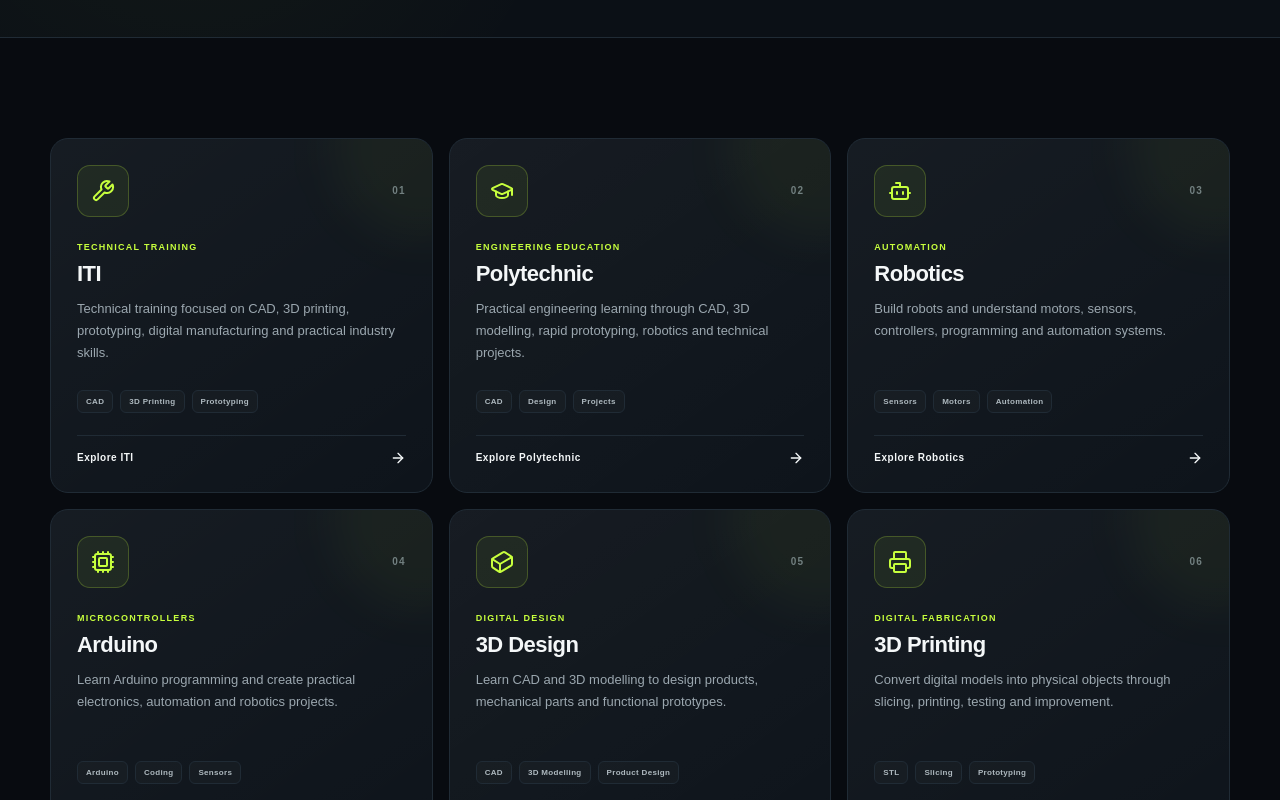
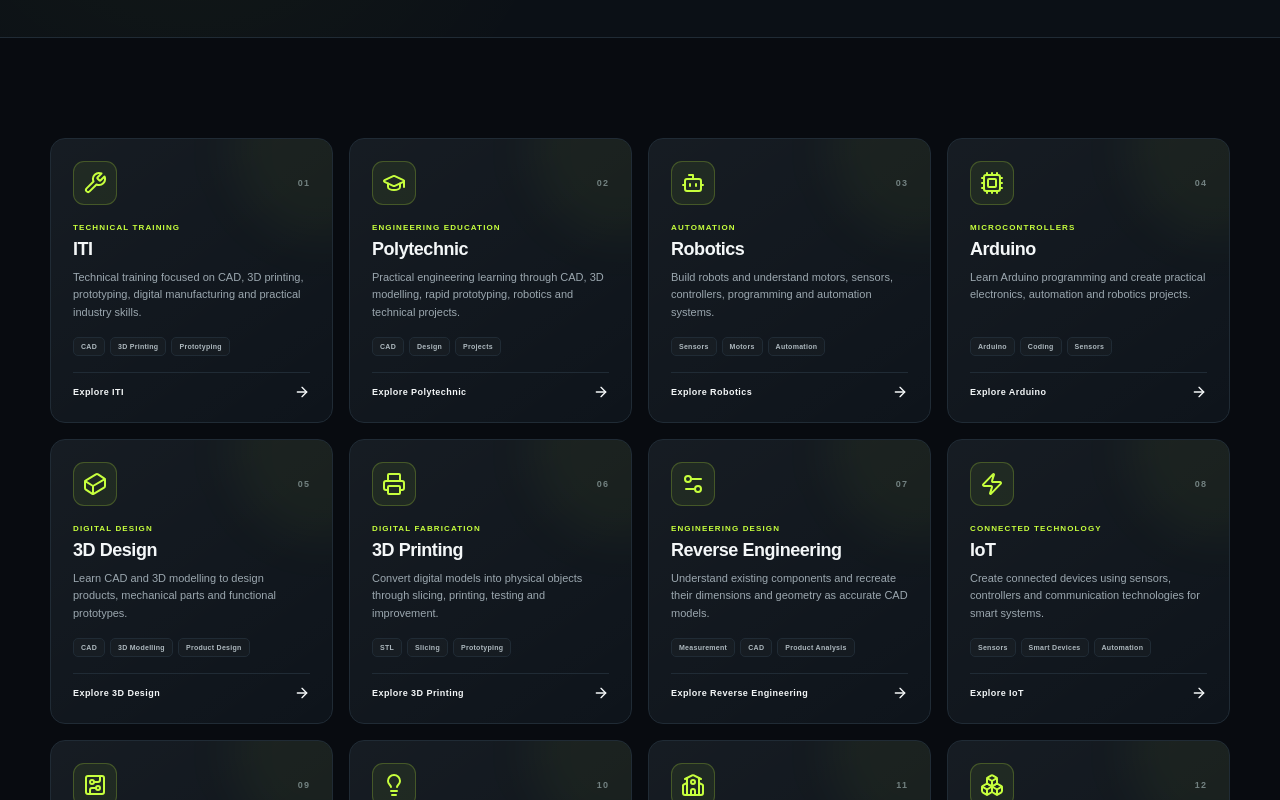
Before and after one commit to shikshamdehi01011990-wq/shikshamdehi, a Next.js app: page / in a window 1280 px wide. Shown: the part 1200-2000 px from the top of the page. Built offline with nearby package versions, Linux system fonts and the light colour scheme.

Commit message:
Update globals.css
db

```diff
--- a/app/globals.css
+++ b/app/globals.css
@@ -2219,3 +2219,171 @@
   }
 
 }
+/* =========================================================
+   SHIKSHAMDEHI — 4 x 3 MODULE CARD GRID
+   ========================================================= */
+
+/* ================= DESKTOP ================= */
+
+.moduleGrid {
+  display: grid;
+  grid-template-columns: repeat(4, minmax(0, 1fr));
+  gap: 14px;
+}
+
+.moduleCard {
+  min-height: 285px;
+  height: 100%;
+  padding: 21px;
+
+  position: relative;
+  display: flex;
+  flex-direction: column;
+  align-items: flex-start;
+
+  overflow: hidden;
+
+  border: 1px solid var(--line);
+  border-radius: 15px;
+
+  background:
+    linear-gradient(
+      145deg,
+      rgba(255, 255, 255, 0.035),
+      rgba(255, 255, 255, 0)
+    ),
+    var(--card);
+
+  color: var(--white);
+}
+
+/* Smaller icon */
+.moduleTop {
+  margin-bottom: 18px;
+}
+
+.moduleIcon {
+  width: 44px;
+  height: 44px;
+  border-radius: 11px;
+}
+
+/* Smaller number */
+.moduleNumber {
+  font-size: 9px;
+}
+
+/* Smaller heading */
+.moduleCategory {
+  margin-bottom: 7px;
+  font-size: 8px;
+}
+
+.moduleCard h3 {
+  margin-bottom: 9px;
+  font-size: 18px;
+  line-height: 1.15;
+}
+
+.moduleCard p {
+  margin-bottom: 15px;
+  font-size: 11px;
+  line-height: 1.6;
+}
+
+/* Smaller skill tags */
+.moduleSkills {
+  gap: 5px;
+  margin-bottom: 16px;
+}
+
+.moduleSkills span {
+  padding: 5px 7px;
+  font-size: 7px;
+  border-radius: 5px;
+}
+
+/* Smaller bottom link */
+.moduleLink {
+  padding-top: 11px;
+  font-size: 9px;
+}
+
+
+/* =========================================================
+   LARGE DESKTOP
+   ========================================================= */
+
+@media (min-width: 1201px) {
+
+  .moduleGrid {
+    grid-template-columns: repeat(4, minmax(0, 1fr));
+    gap: 16px;
+  }
+
+  .moduleCard {
+    min-height: 285px;
+    padding: 22px;
+  }
+
+}
+
+
+/* =========================================================
+   TABLET
+   ========================================================= */
+
+@media (max-width: 1000px) {
+
+  .moduleGrid {
+    grid-template-columns: repeat(2, minmax(0, 1fr));
+    gap: 14px;
+  }
+
+  .moduleCard {
+    min-height: 280px;
+    padding: 21px;
+  }
+
+}
+
+
+/* =========================================================
+   MOBILE
+   ========================================================= */
+
+@media (max-width: 700px) {
+
+  .moduleGrid {
+    grid-template-columns: 1fr;
+    gap: 12px;
+  }
+
+  .moduleCard {
+    min-height: 290px;
+    padding: 21px;
+  }
+
+}
+
+
+/* =========================================================
+   SMALL MOBILE
+   ========================================================= */
+
+@media (max-width: 420px) {
+
+  .moduleGrid {
+    grid-template-columns: 1fr;
+  }
+
+  .moduleCard {
+    min-height: 275px;
+    padding: 19px;
+  }
+
+  .moduleCard h3 {
+    font-size: 19px;
+  }
+
+}
```
